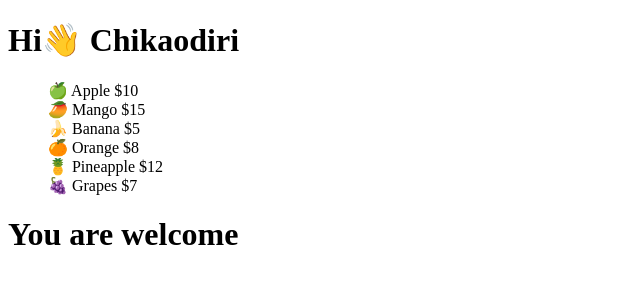
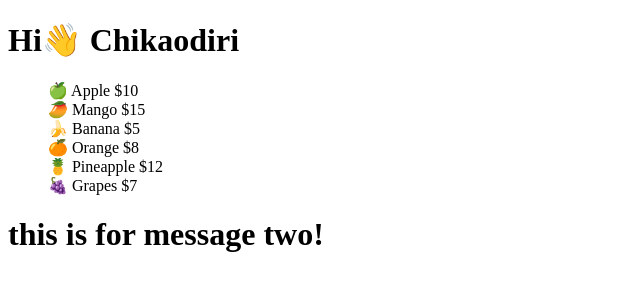
Before and after one commit to Chikaodiri-tech/Learning_React, a React (Vite) app: page / in a window 1280 px wide. Shown: the top 300 px of the page, without its empty margins (0-640 px from the left). Built offline with nearby package versions, Linux system fonts and the light colour scheme.

Commit message:
Rendering using elementary render format

```diff
--- a/src/components/ConditionalComponent.jsx
+++ b/src/components/ConditionalComponent.jsx
@@ -2,10 +2,12 @@ import Code from "./Code";
 import Welcome from "./Welcome";
 
 export default function ConditionalComponent () {
-    const display = true;
+    let message;
+    const display = false;
     if (display) {
-        return <Welcome />;
+        message = <h1>This is message one been rendered!</h1>
     } else {
-        return <Code />;
+        message = <h1>this is for message two!</h1>
     }
+    return message;
 }
```
